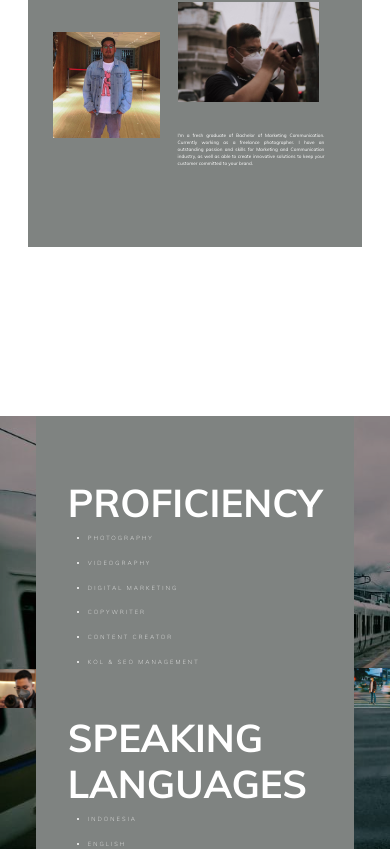
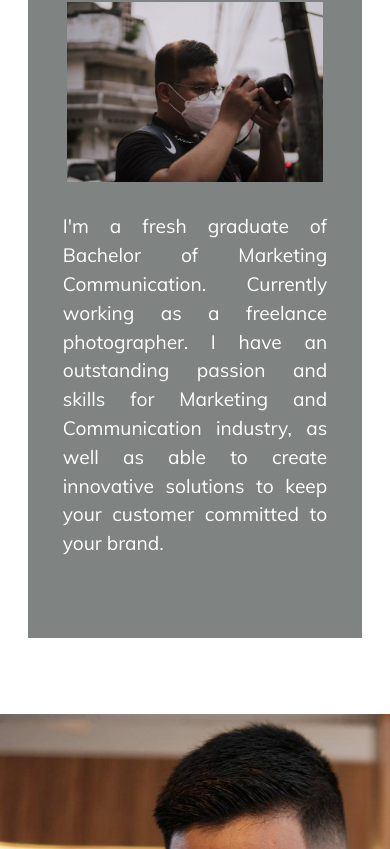
Before and after one commit to JoshuaLiuHansan/cptredbyjosh.github.io, a React (Create React App) app: page / in a window 390 px wide. Shown: the part 935-1784 px from the top of the page. Built offline with nearby package versions, Linux system fonts and the light colour scheme.

Commit message:
Update UI Responsivity

```diff
--- a/src/Component/Background/Background.jsx
+++ b/src/Component/Background/Background.jsx
@@ -23,7 +23,7 @@ class Background extends Component {
 
         return (
             <div id={backgroundContent.id} className={ "background" + (isReversed ? " flex-row-reversed" : " flex-row")}>
-                <Col md={4} className={"background-title" + (isReversed || metadata.innerWidth < 768 ? "" : " align-items-center")}>
+                <Col md={4} className={"background-title" + (isReversed || innerWidth < 768 ? "" : " align-items-center")}>
                     <h2> { titleContent.title } </h2>
                 </Col>
                 <Col md={8} className="background-info">
--- a/src/Component/Experience/Experience.scss
+++ b/src/Component/Experience/Experience.scss
@@ -2,7 +2,7 @@
     margin: 10px 0;
 
     .item-title {
-        font-size: 2rem;
+        font-size: 1.8rem;
         text-transform: uppercase;
         font-weight: bolder;
         margin-bottom: 20px;
--- a/src/Component/Profile/Profile.jsx
+++ b/src/Component/Profile/Profile.jsx
@@ -50,7 +50,9 @@ class Profile extends Component {
                                 <Image src={config.imageFolder + rightContent.profileImgPath[1]} />
                             </div>
                             <div id="third" className="profile-text">
-                                { rightContent.description }
+                                <span>
+                                    { rightContent.description }
+                                </span>
                             </div>
                         </div>
                     </Col>
--- a/src/Component/Profile/Profile.scss
+++ b/src/Component/Profile/Profile.scss
@@ -51,8 +51,10 @@ $secondaryTextColor: var(--secondary-text-color);
                                     "image1 text";
 
             & > .profile-text {
-                font-size: 1.2vw;
-                text-align: justify;
+                span{
+                    font-size: 1.2rem;
+                    text-align: justify;
+                }
             }
 
             & > #first {
@@ -62,7 +64,7 @@ $secondaryTextColor: var(--secondary-text-color);
                 justify-content: center;
 
                 & > img {
-                    width: 75%;
+                    width: 50%;
                 }
             }
 
@@ -88,3 +90,30 @@ $secondaryTextColor: var(--secondary-text-color);
         }
     }
 }
+
+@media screen and (max-width: 992px){
+    .profile {
+        & > &-right-side {
+            & > .profile-description {
+                #first {
+                    display: none;
+                }
+
+                #second,
+                #third {
+                    justify-content: center;
+                }
+
+                #third {
+                    width: 100%;
+
+                    &.profile-text {
+                        span {
+                            width: 83%;
+                        }
+                    }
+                }
+            }
+        }
+    }
+}
--- a/src/Component/Profile/ProfileDetail/ProfileDetail.scss
+++ b/src/Component/Profile/ProfileDetail/ProfileDetail.scss
@@ -67,10 +67,16 @@ $backgroundImage: var(--background-image-1);
                     text-transform: uppercase;
                     letter-spacing: 2px;
                     font-weight: 200;
-                    font-size: 1.5vw;
+                    font-size: 1.5rem;
                     margin-bottom: 1rem;
                 }
             }
         }
     }
 }
+
+@media screen and (max-width: 768px) {
+    .profile-detail {
+        flex-wrap: wrap;
+    }
+}
```
Also changed, not shown: public/assets/images/photo11.jpeg.
